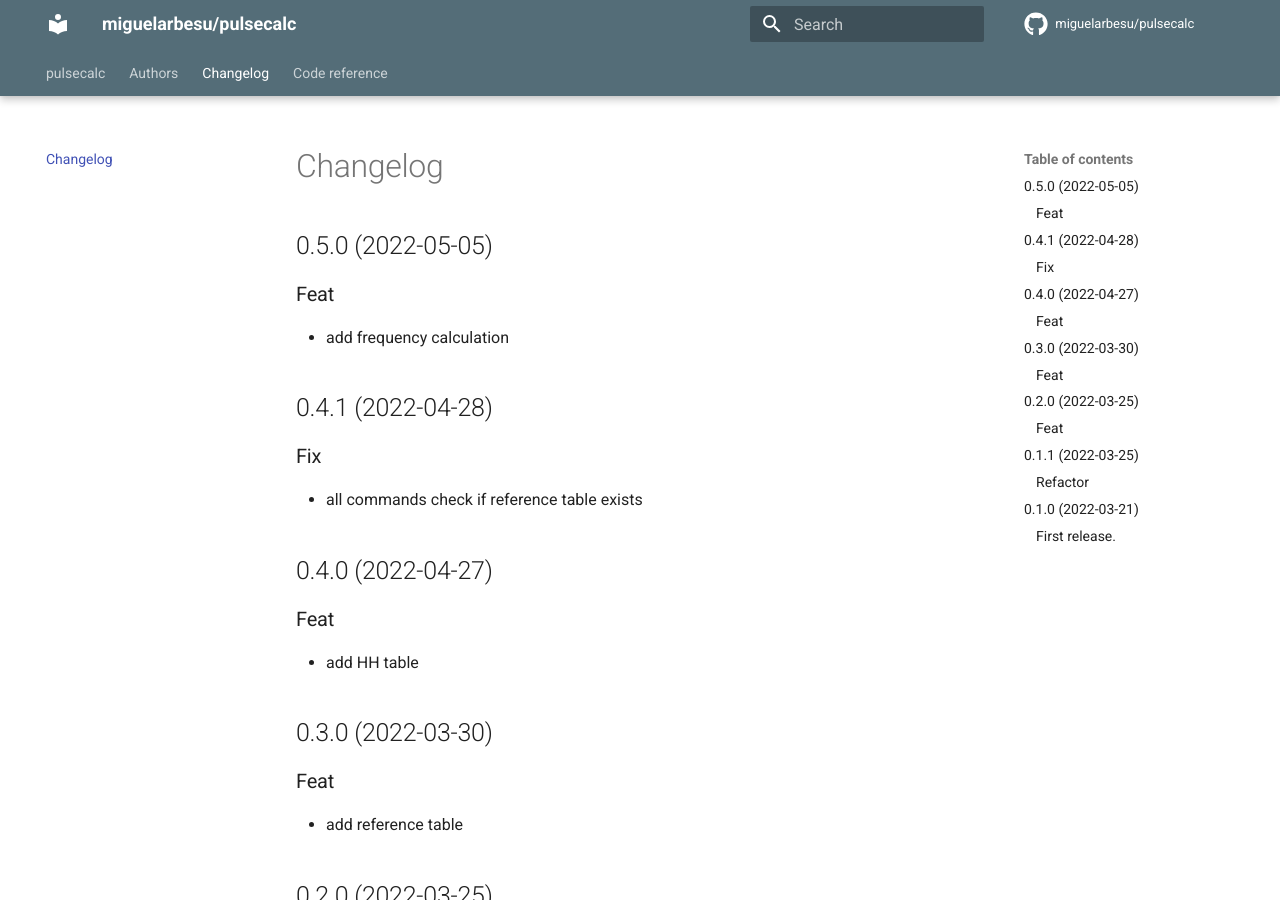
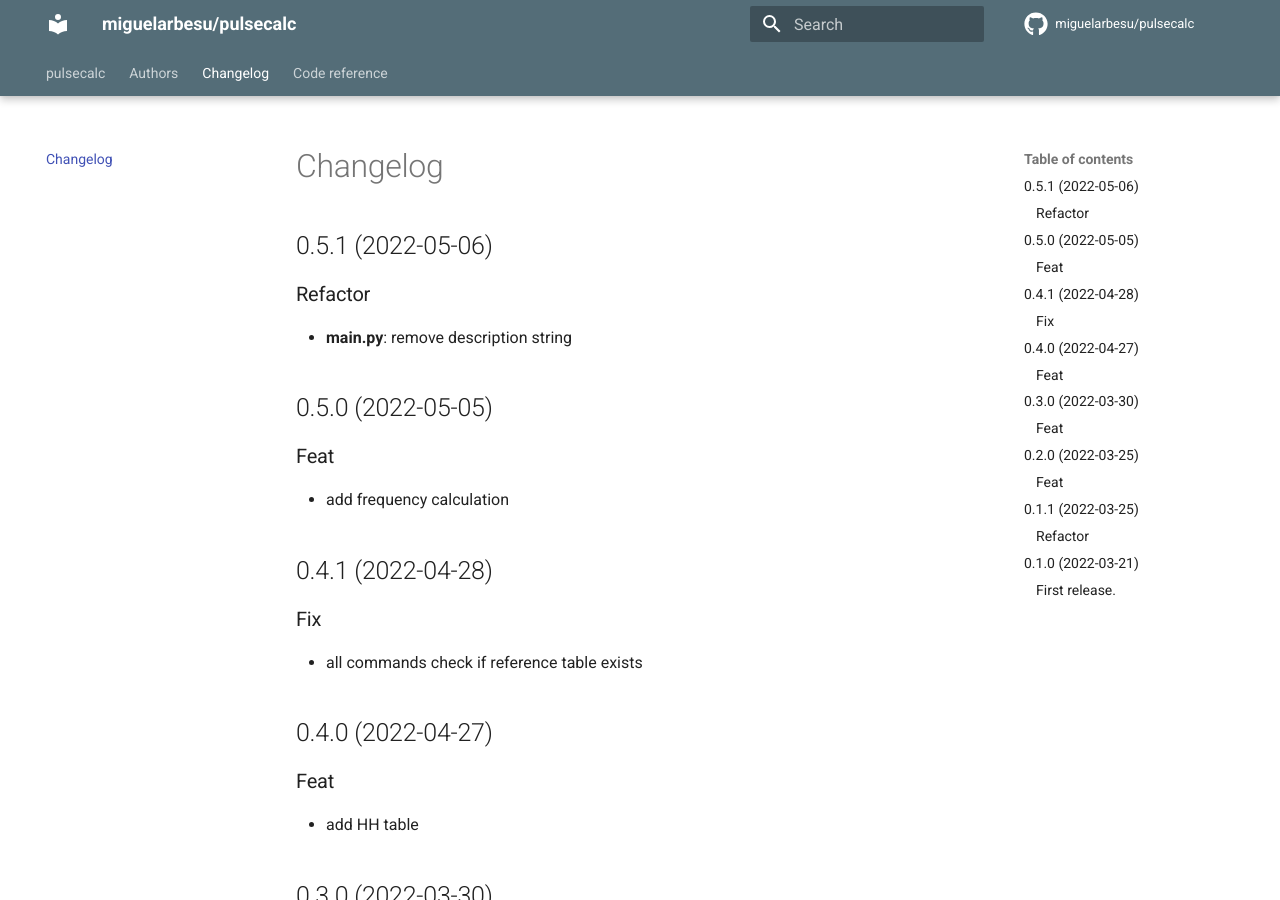
Before and after one commit to miguelarbesu/pulsecalc, an MkDocs documentation site: the page built from docs/changelog.md, in a window 1280 px wide and 900 px high. Built offline with MkDocs 1.6.1 and Material for MkDocs 9.7.7, drawn with Linux system fonts in a browser that asks for light colours; comment, search, counter and statistics services are not loaded.

Commit message:
bump: version 0.5.0 → 0.5.1

```diff
--- a/docs/changelog.md
+++ b/docs/changelog.md
@@ -1,4 +1,10 @@
 # Changelog
+
+## 0.5.1 (2022-05-06)
+
+### Refactor
+
+- **__main__.py**: remove description string
 
 ## 0.5.0 (2022-05-05)
 
--- a/pyproject.toml
+++ b/pyproject.toml
@@ -1,5 +1,5 @@
 [tool.commitizen]
-version = "0.5.0"
+version = "0.5.1"
 version_files = ["src/pulsecalc/_version.py"]
 changelog_file = "docs/changelog.md"
 update_changelog_on_bump = true
```
